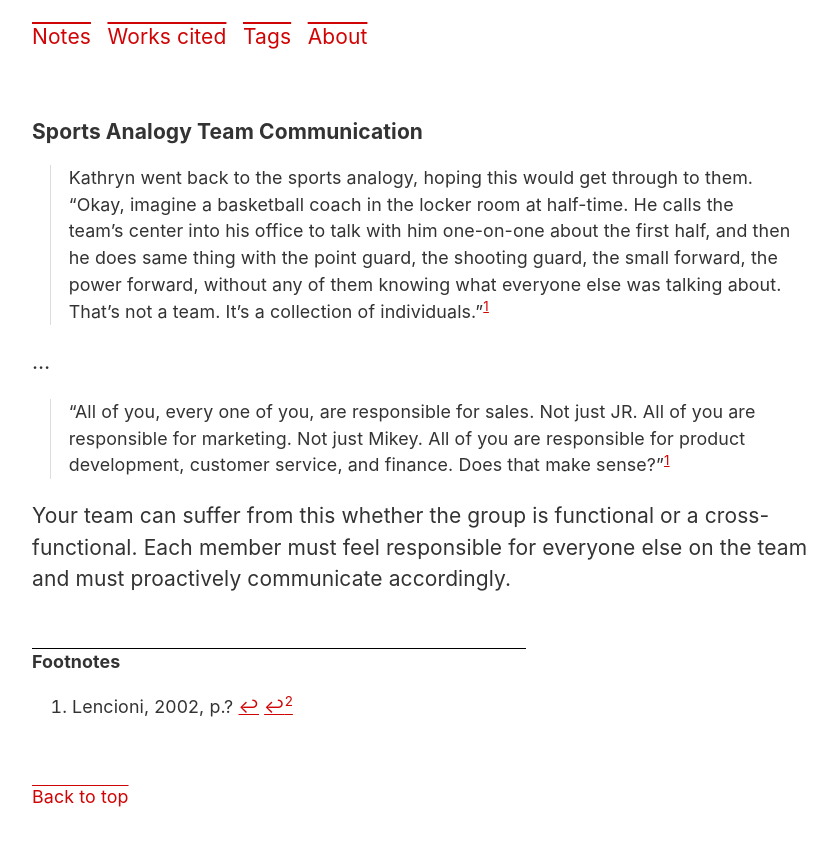
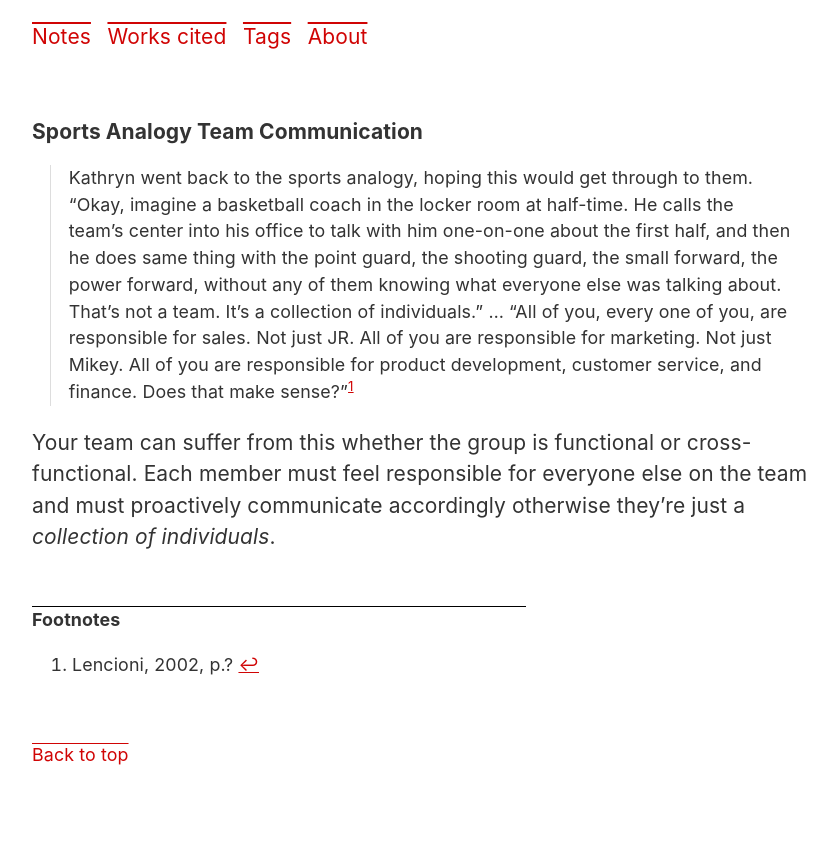
Before and after one commit to matyus/matyus.github.com, a Jekyll site: the page built from _posts/2019-07-25-sports-analogy-team-communication.md, in a window 1280 px wide. Shown: the top 846 px of the page, without its empty margins (208-1045 px from the left). Built offline with Jekyll 4.4.1, drawn with Linux system fonts in a browser that asks for light colours.

Commit message:
grammar fix

```diff
--- a/_posts/2019-07-25-sports-analogy-team-communication.md
+++ b/_posts/2019-07-25-sports-analogy-team-communication.md
@@ -3,12 +3,10 @@ layout: default
 tags: five-dysfunctions-of-a-team patrick-lencioni teamwork collaboration communication responsibility
 ---
 
-> Kathryn went back to the sports analogy, hoping this would get through to them. "Okay, imagine a basketball coach in the locker room at half-time. He calls the team's center into his office to talk with him one-on-one about the first half, and then he does same thing with the point guard, the shooting guard, the small forward, the power forward, without any of them knowing what everyone else was talking about. That's not a team. It's a collection of individuals."[^team]
-
-…
-
+> Kathryn went back to the sports analogy, hoping this would get through to them. "Okay, imagine a basketball coach in the locker room at half-time. He calls the team's center into his office to talk with him one-on-one about the first half, and then he does same thing with the point guard, the shooting guard, the small forward, the power forward, without any of them knowing what everyone else was talking about. That's not a team. It's a collection of individuals."
+> …
 > "All of you, every one of you, are responsible for sales. Not just JR. All of you are responsible for marketing. Not just Mikey. All of you are responsible for product development, customer service, and finance. Does that make sense?"[^team]
 
-Your team can suffer from this whether the group is functional or a cross-functional. Each member must feel responsible for everyone else on the team and must proactively communicate accordingly.
+Your team can suffer from this whether the group is functional or cross-functional. Each member must feel responsible for everyone else on the team and must proactively communicate accordingly otherwise they're just a _collection of individuals_.
 
 [^team]: Lencioni, 2002, p.?
```
